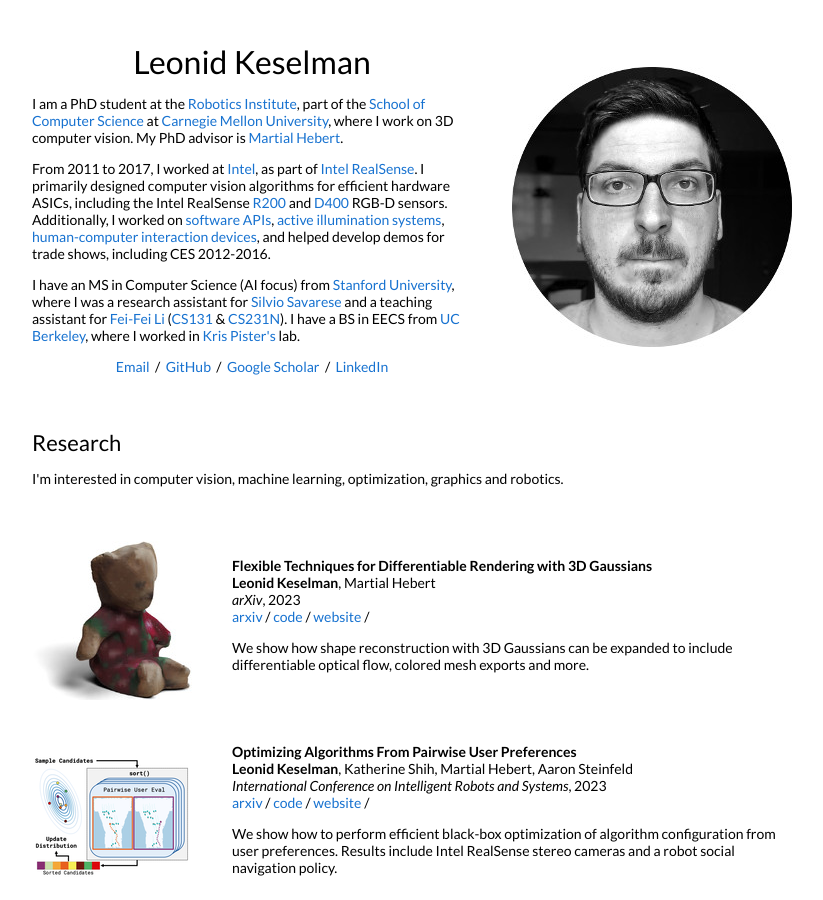
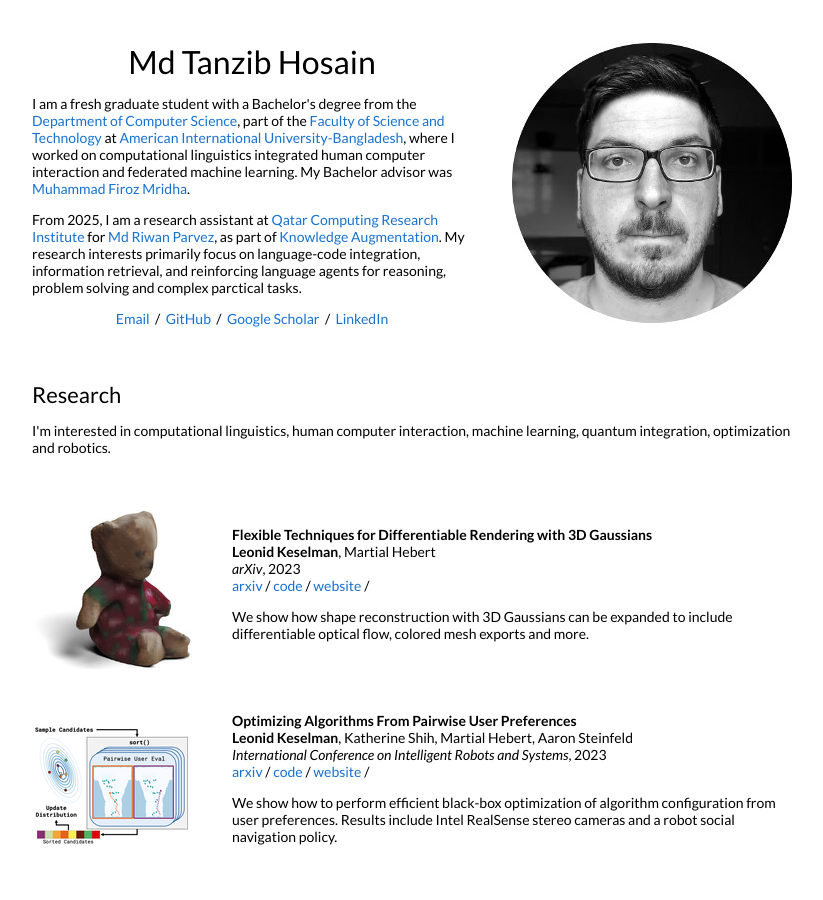
Before and after one commit to kraritt/kraritt.github.io, a Jekyll site: the page built from _posts/2023-08-28-3dgaussians.markdown, in a window 1280 px wide and 900 px high. Shown: the whole window, without its empty margins (228-1051 px from the left). Built offline with Jekyll 4.4.1, drawn with Linux system fonts in a browser that asks for light colours.

Commit message:
Update default.html

```diff
--- a/_layouts/default.html
+++ b/_layouts/default.html
@@ -32,21 +32,18 @@
           <tr style="padding:0px">
             <td style="padding:2.5%;width:60%;vertical-align:middle">
               <h1>
-                Leonid Keselman
+                Md Tanzib Hosain
               </h1>
-              <p>I am a PhD student at the <a href="https://www.ri.cmu.edu/">Robotics Institute</a>, part of the <a href="https://www.scs.cmu.edu/">School of Computer Science</a> at <a href="https://www.cmu.edu/">Carnegie Mellon University</a>, where I work on 3D computer vision. My PhD advisor is <a href="http://www.cs.cmu.edu/~hebert/">Martial Hebert</a>.
+              <p>I am a fresh graduate student with a Bachelor's degree from the <a href="https://www.aiub.edu/faculties/fst/departments/department-of-computer-science">Department of Computer Science</a>, part of the <a href="https://www.aiub.edu/faculties/fst">Faculty of Science and Technology</a> at <a href="https://www.aiub.edu/">American International University-Bangladesh</a>, where I worked on computational linguistics integrated human computer interaction and federated machine learning. My Bachelor advisor was <a href="https://www.aiub.edu/faculty-list/faculty-profile?q=firoz.mridha/">Muhammad Firoz Mridha</a>.
               </p>
               <p>
-                From 2011 to 2017, I worked at <a href="https://www.intel.com">Intel</a>, as part of <a href="https://www.intelrealsense.com/">Intel RealSense</a>. I primarily designed computer vision algorithms for efficient hardware ASICs, including the Intel RealSense <a href="https://software.intel.com/en-us/articles/realsense-r200-camera">R200</a> and <a href="https://software.intel.com/en-us/realsense/d400">D400</a> RGB-D sensors. Additionally, I worked on <a href="https://github.com/IntelRealSense/librealsense">software APIs</a>, <a href="https://patents.google.com/patent/US9992474B2">active illumination systems</a>, <a href="https://patents.google.com/patent/US9304597">human-computer interaction devices</a>, and helped develop demos for trade shows, including CES 2012-2016.
-              </p>
-              <p>
-                I have an MS in Computer Science (AI focus) from <a href="http://cs.stanford.edu">Stanford University</a>, where I was a research assistant for <a href="http://svl.stanford.edu/">Silvio Savarese</a> and a teaching assistant for <a href="http://svl.stanford.edu/">Fei-Fei Li</a> (<a href="http://vision.stanford.edu/teaching/cs131_fall1617/">CS131</a> & <a href="http://cs231n.stanford.edu/2017/">CS231N</a>). I have a BS in EECS from <a href="http://www.eecs.berkeley.edu/">UC Berkeley</a>, where I worked in <a href="https://people.eecs.berkeley.edu/~pister/">Kris Pister's</a> lab.
+                From 2025, I am a research assistant at <a href="https://www.hbku.edu.qa/en/qcri/">Qatar Computing Research Institute</a> for <a href="https://researchportal.hbku.edu.qa/en/persons/md-rizwan-parvez/">Md Riwan Parvez</a>, as part of <a href="https://github.com/kagnlp/">Knowledge Augmentation</a>. My research interests primarily focus on language-code integration, information retrieval, and reinforcing language agents for reasoning, problem solving and complex parctical tasks.
               </p>
               <p style="text-align:center">
                 <a target="_blank" href="https://mailhide.io/e/B8TyS"> Email</a> &nbsp;/&nbsp;
-                <a href="https://github.com/leonidk">GitHub</a> &nbsp;/&nbsp;
-                <a href="https://scholar.google.com/citations?user=GCYG4GoAAAAJ">Google Scholar</a> &nbsp;/&nbsp;
-                <a href="https://www.linkedin.com/in/lkeselman"> LinkedIn </a>
+                <a href="https://github.com/kraritt/">GitHub</a> &nbsp;/&nbsp;
+                <a href="https://scholar.google.com/citations?user=3YexY9gAAAAJ/">Google Scholar</a> &nbsp;/&nbsp;
+                <a href="https://www.linkedin.com/in/tanzib-mahammad-9334b1304/"> LinkedIn </a>
               </p>
             </td>
             <td style="padding:2.5%;width:40%;max-width:40%">
@@ -60,7 +57,7 @@
             <td style="padding:2.5%;width:100%;vertical-align:middle">
               <h2>Research</h2>
               <p>
-                I'm interested in computer vision, machine learning, optimization, graphics and robotics.
+                I'm interested in computational linguistics, human computer interaction, machine learning, quantum integration, optimization and robotics.
               </p>
             </td>
           </tr>
```
